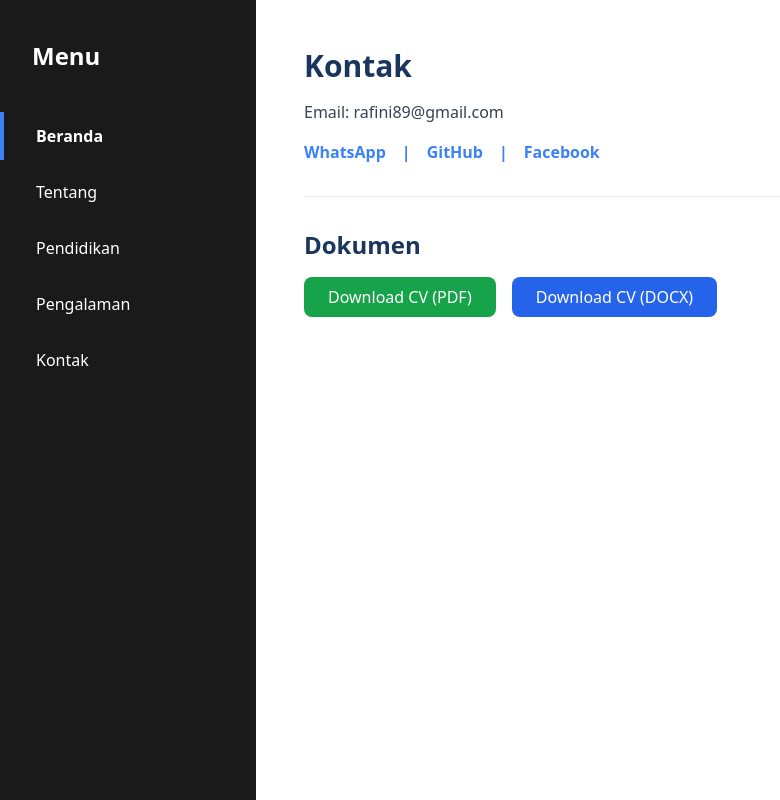
After one commit to rajanursalim89-png/pemrograman_web, a Flask app: page /kontak in a window 1280 px wide. The commit adds this page. Shown: the whole page, without its empty margins (0-780 px from the left). Run offline with Flask 3, Linux system fonts and the light colour scheme; some libraries are stand-ins or nearby versions.

Commit message:
tambahkan uts8

```diff
--- /dev/null
+++ b/uts8/app.py
@@ -0,0 +1,43 @@
+from flask import Flask, render_template, url_for
+
+app = Flask(__name__)
+
+# Data untuk dikirim ke HTML
+data = {
+    "nama": "Rafini",
+    "ringkasan": "Biodata : saya mahasiswa unidayan (Universitas Dayanu Ikhsanuddin).",
+    "minat": "Coding, Artificial Intelligence, Web Development dan desain proyek.",
+    "foto_url": "foto_rafini.png",
+    "pendidikan": [
+        {"tahun": "2012 - 2019", "instansi": "SDN 1 Banabungi"},
+        {"tahun": "2019 - 2021", "instansi": "MTsN 1 Buton"},
+        {"tahun": "2021 - 2024", "instansi": "SMKN 02 BUTON - TKJ"},
+        {"tahun": "2024 - Sekarang", "instansi": "Univ Dayanu Ikhsanuddin - TI"}
+    ],
+    "pengalaman": "Magang di wabula sport, menjual barang barang di pasar dan organisasi Remasj Laburunci",
+    "kontak": {"email": "rafini89@gmail.com"}
+}
+
+@app.route('/')
+@app.route('/beranda')
+def beranda():
+    return render_template('beranda.html', profil=data)
+
+@app.route('/tentang')
+def tentang():
+    return render_template('tentang.html', profil=data)
+
+@app.route('/pendidikan')
+def pendidikan():
+    return render_template('pendidikan.html', profil=data)
+
+@app.route('/pengalaman')
+def pengalaman():
+    return render_template('pengalaman.html', profil=data)
+
+@app.route('/kontak')
+def kontak():
+    return render_template('kontak.html', profil=data)
+
+if __name__ == '__main__':
+    app.run(debug=True)
--- /dev/null
+++ b/uts8/templates/kontak.html
@@ -0,0 +1,29 @@
+{% extends "layout.html" %}
+
+{% block content %}
+    <h2 class="text-3xl font-bold text-[#1a365d] mb-4">Kontak</h2>
+    <p class="text-gray-700">Email: {{ profil.kontak.email }}</p>
+
+    <div class="flex gap-4 mt-4 font-bold text-blue-500">
+        <a href="#" class="hover:underline">WhatsApp</a> |
+        <a href="#" class="hover:underline">GitHub</a> |
+        <a href="#" class="hover:underline">Facebook</a>
+    </div>
+
+    <hr class="my-8">
+
+    <h2 class="text-2xl font-bold text-[#1a365d] mb-4">Dokumen</h2>
+    <div class="flex gap-4">
+        <a href="{{ url_for('static', filename='CV_Rafini.pdf') }}"
+           download="CV_Rafini.pdf"
+           class="bg-green-600 text-white px-6 py-2 rounded-lg hover:bg-green-700 transition duration-300 text-center">
+           Download CV (PDF)
+        </a>
+
+        <a href="{{ url_for('static', filename='CV_Rafini.docx') }}"
+           download="CV_Rafini.docx"
+           class="bg-blue-600 text-white px-6 py-2 rounded-lg hover:bg-blue-700 transition duration-300 text-center">
+           Download CV (DOCX)
+        </a>
+    </div>
+{% endblock %}
--- /dev/null
+++ b/uts8/templates/layout.html
@@ -0,0 +1,43 @@
+<!DOCTYPE html>
+<html lang="id">
+<head>
+    <meta charset="UTF-8">
+    <meta name="viewport" content="width=device-width, initial-scale=1.0">
+    <script src="https://cdn.tailwindcss.com"></script>
+    <title>Portfolio</title>
+</head>
+<body class="bg-gray-100">
+
+    <div class="flex min-h-screen">
+        <nav class="w-64 bg-[#1a1a1a] text-white flex flex-col py-10 fixed h-full">
+            <div class="px-8 mb-10">
+                <h2 class="text-2xl font-bold">Menu</h2>
+            </div>
+
+            <ul class="flex flex-col space-y-2">
+                <li>
+                    <a href="/" class="block px-8 py-3 hover:bg-gray-800 border-l-4 border-blue-500 font-semibold">Beranda</a>
+                </li>
+                <li>
+                    <a href="/tentang" class="block px-8 py-3 hover:bg-gray-800 border-l-4 border-transparent">Tentang</a>
+                </li>
+                <li>
+                    <a href="/pendidikan" class="block px-8 py-3 hover:bg-gray-800 border-l-4 border-transparent">Pendidikan</a>
+                </li>
+                <li>
+                    <a href="/pengalaman" class="block px-8 py-3 hover:bg-gray-800 border-l-4 border-transparent">Pengalaman</a>
+                </li>
+                <li>
+                    <a href="/kontak" class="block px-8 py-3 hover:bg-gray-800 border-l-4 border-transparent">Kontak</a>
+                </li>
+            </ul>
+        </nav>
+
+        <main class="flex-1 ml-64 p-12 bg-white min-h-screen">
+            {% block content %}
+            {% endblock %}
+        </main>
+    </div>
+
+</body>
+</html>
--- /dev/null
+++ b/uts8/templates/pengalaman.html
@@ -0,0 +1,5 @@
+{% extends "layout.html" %}
+{% block content %}
+    <h2 class="text-3xl font-bold text-[#1a365d] mb-4">Pengalaman</h2>
+    <p class="text-gray-700">• {{ profil.pengalaman }}</p>
+{% endblock %}
```
Also changed, not shown: UAS_3/parkirservice.py (added, +125 -0 lines), UAS_3/templates/analisis.html (+37 -18 lines), UAS_3/templates/pendapatan.html (deleted, +0 -8 lines), uts8/templates/beranda.html (added, +18 -0 lines), uts8/templates/pendidikan.html (added, +12 -0 lines), uts8/templates/tentang.html (added, +8 -0 lines), uts8/static/foto_rafini.png (added), uts8/static/foto_raja.png (added), 3 other files.
